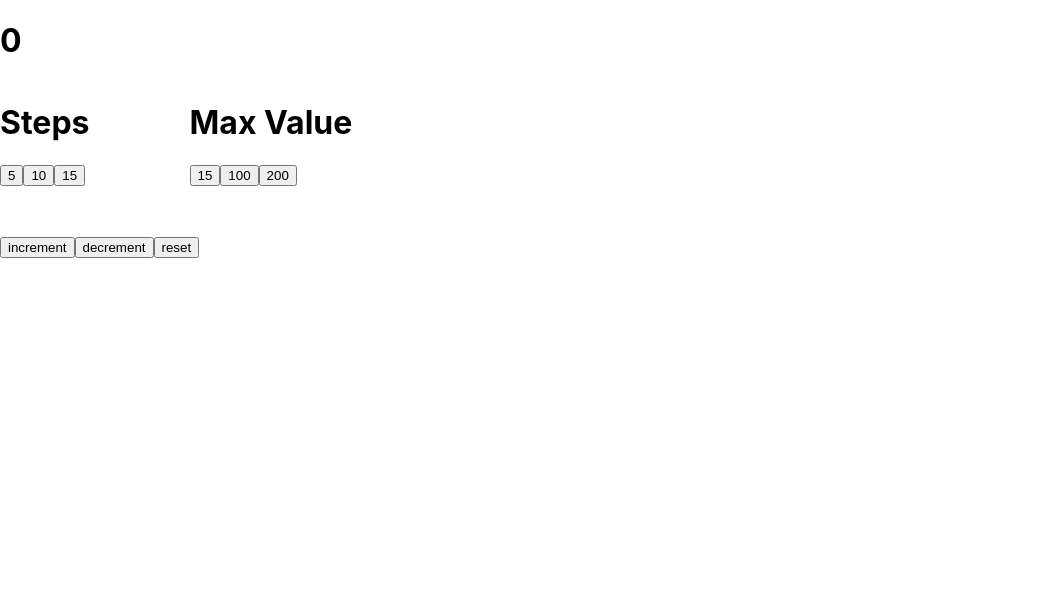
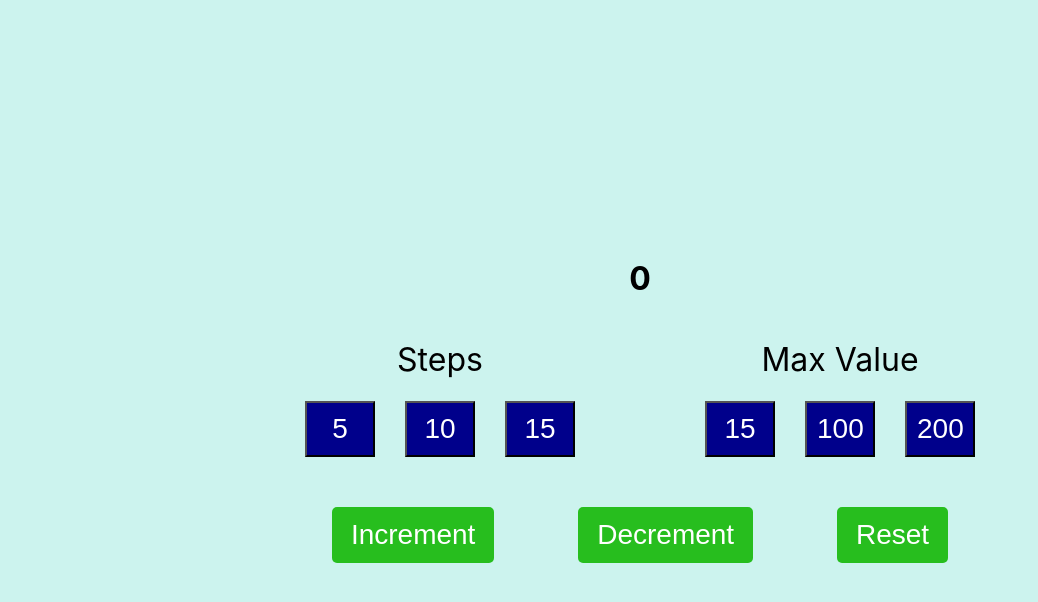
Before and after one commit to saurabhkatwal/counterWithRedux, a React (Create React App) app: page / in a window 1280 px wide. Shown: the top 602 px of the page, without its empty margins (0-1038 px from the left). Built offline with nearby package versions, Linux system fonts and the light colour scheme.

Commit message:
added styling to the whole page

```diff
--- a/src/components/Counter.js
+++ b/src/components/Counter.js
@@ -37,6 +37,7 @@ export class Counter extends Component {
   render() {
     return (
       <div className='counter'>
+        <div className="counter-container">
         <div className="counter-val">
             <h1>{this.props.counter}</h1>
         </div>
@@ -60,10 +61,11 @@ export class Counter extends Component {
         </div>
         <div className="counter-methods">
           <div className="buttons">
-            <button onClick={this.incrementHandler}>increment</button>
-            <button onClick={this.decrementHandler}>decrement</button>
-            <button onClick={this.resetHandler}>reset</button>
+            <button onClick={this.incrementHandler}>Increment</button>
+            <button onClick={this.decrementHandler}>Decrement</button>
+            <button onClick={this.resetHandler}>Reset</button>
           </div>
+        </div>
         </div>
       </div>
     )
--- a/src/index.css
+++ b/src/index.css
@@ -5,6 +5,7 @@ body {
     sans-serif;
   -webkit-font-smoothing: antialiased;
   -moz-osx-font-smoothing: grayscale;
+  background-color: #CCF3EE;
 }
 
 code {
@@ -15,4 +16,43 @@ code {
   display: flex;
   column-gap: 100px;
   margin-bottom: 50px;
+  justify-content: space-around;
 }
+.counter{
+  display:flex;
+  justify-content: center;
+  height: 100vh;
+  align-items: center;
+}
+h1{
+  text-align: center;
+}
+.counter-container{
+  min-width: 700px;
+}
+.buttons{
+  display: flex;
+  justify-content: space-around;
+}
+button{
+  font-size: 28px;
+  background-color: darkblue;
+  color: #fff;
+  width: 70px;
+  padding: 10px;
+  cursor: pointer;
+}
+.steps>div,.max-steps>div{
+  min-width: 300px;
+}
+.counter-methods button{
+  background-color: rgba(22, 184, 8, 0.9);
+  color: #fff;
+  border-radius: 5px;
+  border: 0;
+  width: auto;
+  padding: 12px 19px;
+}
+.steps h1,.max-steps h1{
+  font-weight: normal;
+}
```
